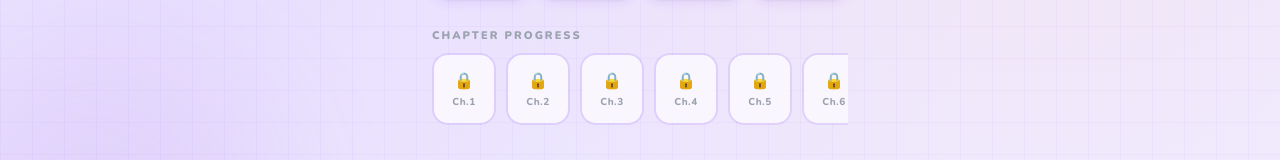
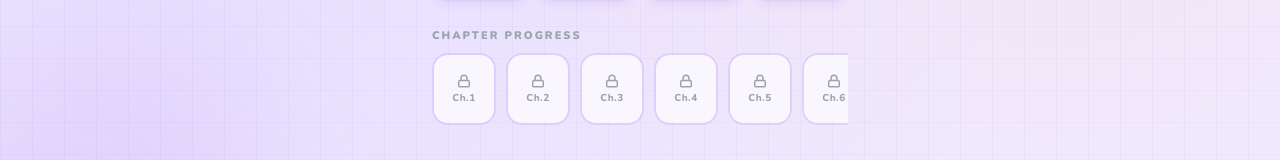
Before and after one commit to ren1239/gamified-japanese-app, a React (Vite) app: page / in a window 1280 px wide. Shown: the part 486-646 px from the top of the page. Built offline with nearby package versions, Linux system fonts and the light colour scheme.

Commit message:
Use Lucide Lock icon for locked chapters in progress grid

```diff
--- a/src/screens/DashboardScreen.jsx
+++ b/src/screens/DashboardScreen.jsx
@@ -1,6 +1,6 @@
 import { useMemo } from 'react'
 import { motion } from 'framer-motion'
-import { Flame, Star, Target, FileText, Zap, Award, BookOpen } from 'lucide-react'
+import { Flame, Star, Target, FileText, Zap, Award, BookOpen, Lock } from 'lucide-react'
 import { useStatsStore, computeLevel, xpInCurrentLevel, xpForLevel } from '../store/statsStore'
 import { useQuizStore } from '../store/quizStore'
 import { chapters } from '../data/chapterData'
@@ -194,8 +194,10 @@ export default function DashboardScreen({ onNavigate }) {
                     background: 'var(--surface)',
                     display: 'flex', flexDirection: 'column', alignItems: 'center', justifyContent: 'center', gap: 3,
                   }}>
-                    <div style={{ fontSize: 16 }}>
-                      {perfect ? '⭐' : played ? '✓' : isLocked ? '🔒' : ch.number}
+                    <div style={{ fontSize: 16, display: 'flex', alignItems: 'center', justifyContent: 'center' }}>
+                      {perfect ? '⭐' : played ? '✓' : isLocked
+                        ? <Lock size={14} strokeWidth={2.5} color="var(--text-muted)" />
+                        : ch.number}
                     </div>
                     <div style={{
                       fontFamily: "'Nunito', sans-serif", fontWeight: 800, fontSize: 10,
```
